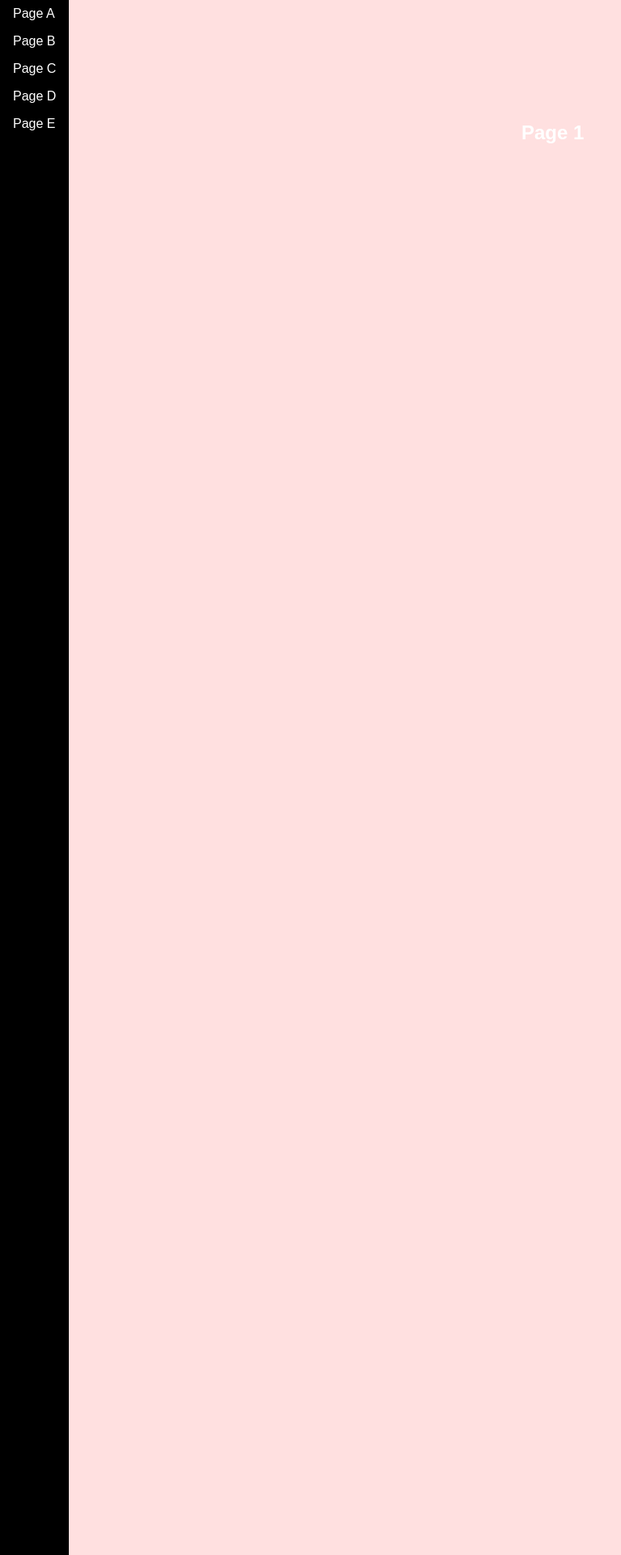
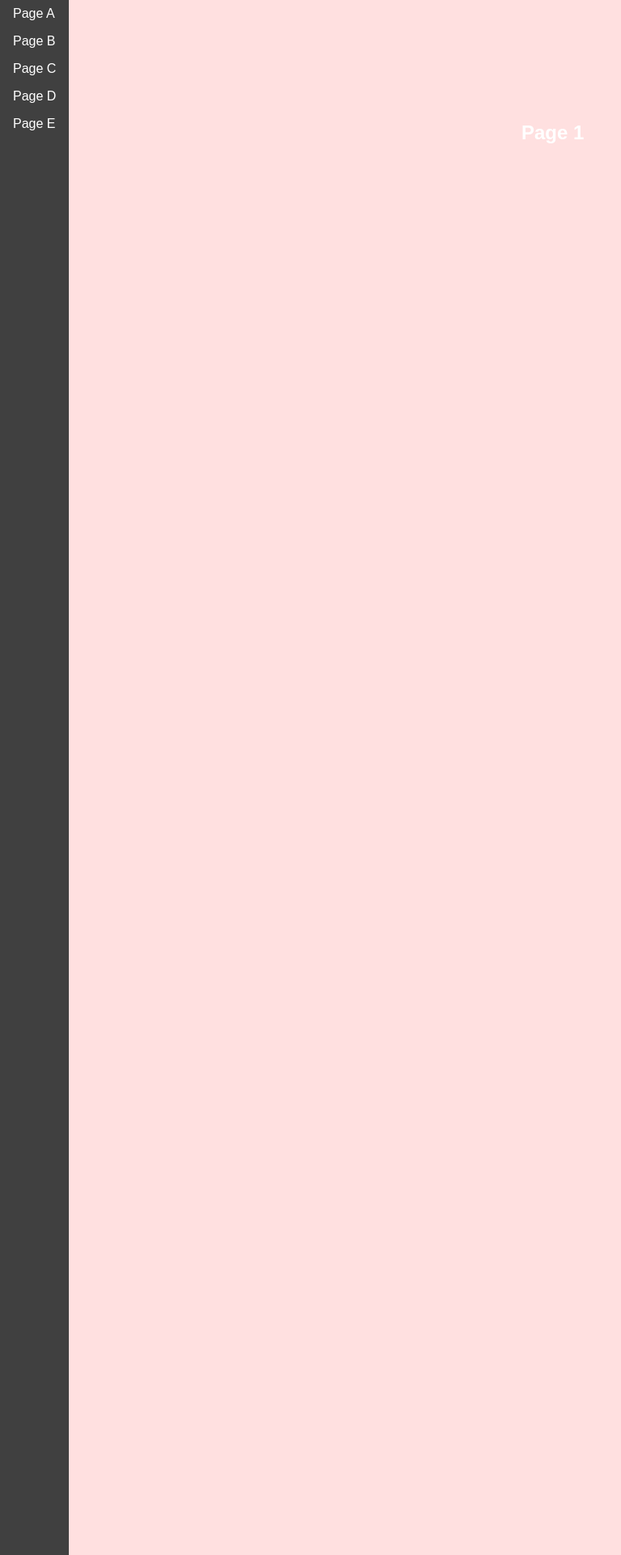
Before and after one commit to Centurion902/coopWebsite, a PHP site: page / in a window 1280 px wide. Shown: the top 1920 px of the page at 81% size, without its empty margins (0-767 px from the left). Run offline with PHP 8.4, Linux system fonts and the light colour scheme.

Commit message:
Update style.css
nav bar color

```diff
--- a/style.css
+++ b/style.css
@@ -24,7 +24,7 @@ body {
 
 nav {
   white-space: nowrap;
-  background: #000000;
+  background: #404040;
 }
 nav ul {
   list-style: none;
```
